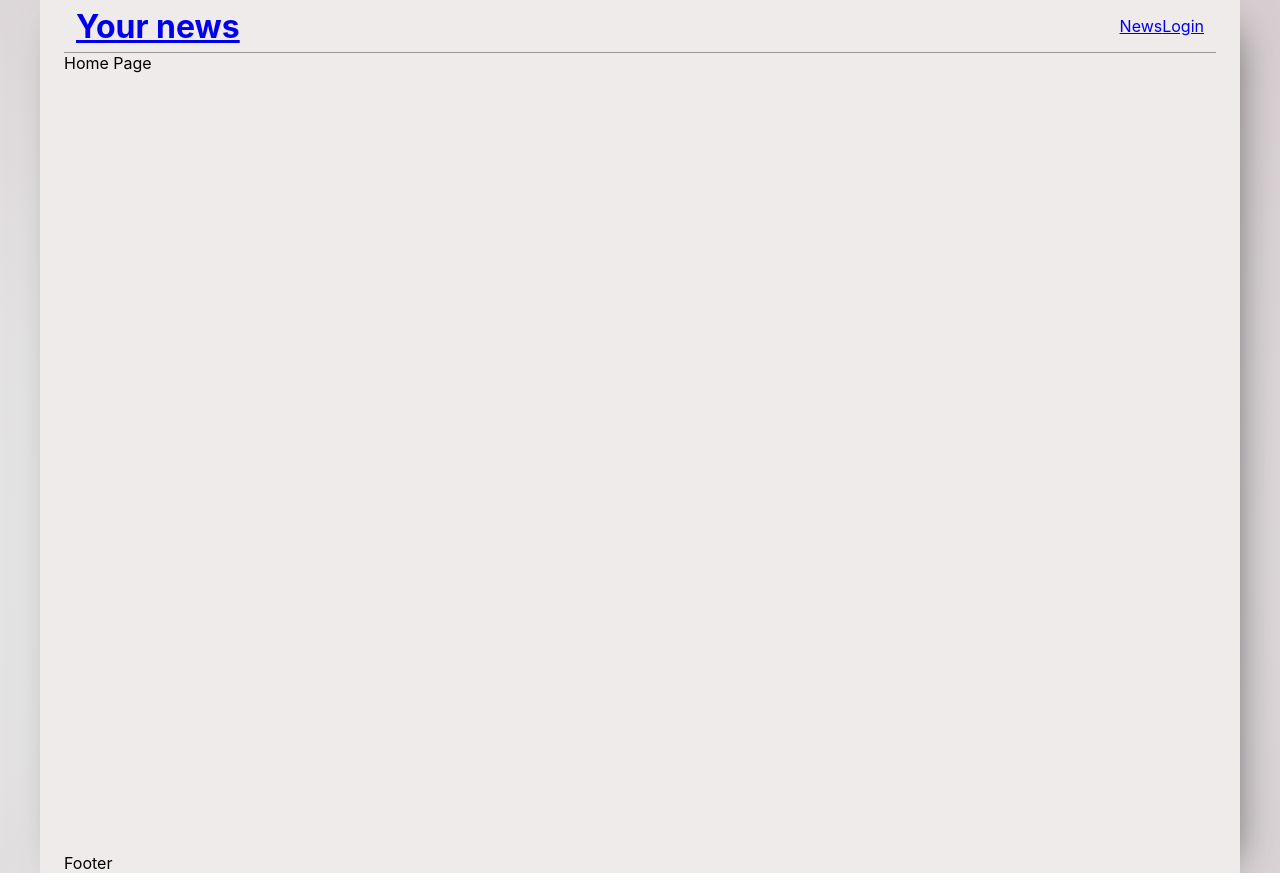
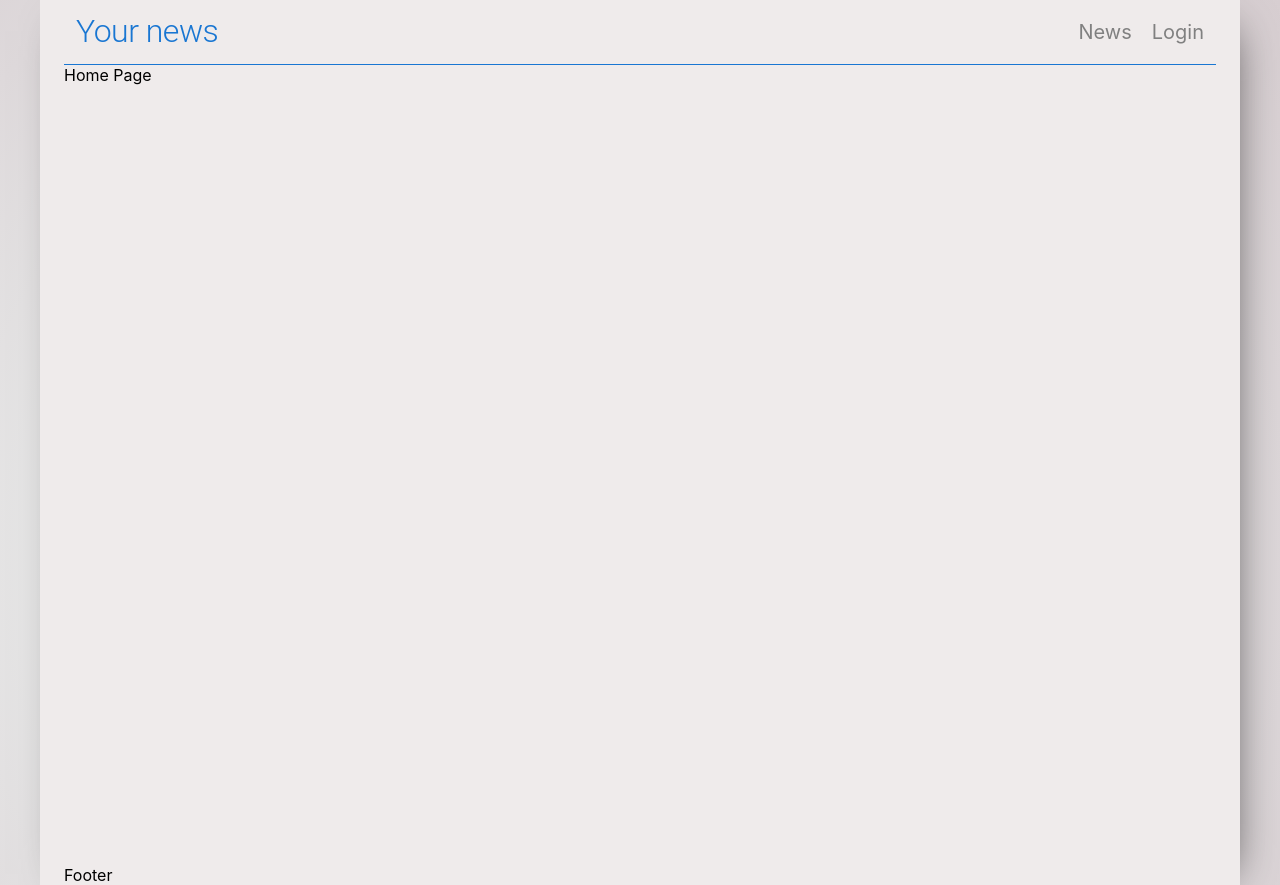
Before and after one commit to mamamamamaa/alter-ego-test, a React (Create React App) app: page / in a window 1280 px wide. Built offline with nearby package versions, Linux system fonts and the light colour scheme; no server answers; what i18next-xhr-backend would draw is missing.

Commit message:
add user page

```diff
--- a/package.json
+++ b/package.json
@@ -18,6 +18,7 @@
     "i18next-xhr-backend": "^3.2.2",
     "react": "^18.2.0",
     "react-dom": "^18.2.0",
+    "react-hot-toast": "^2.4.0",
     "react-i18next": "^12.1.5",
     "react-redux": "^8.0.5",
     "react-router-dom": "^6.8.1",
--- a/src/components/AppBar/AppBar.module.css
+++ b/src/components/AppBar/AppBar.module.css
@@ -0,0 +1,10 @@
+.navLink {
+  text-decoration: none;
+  color: grey;
+  font-size: 20px;
+}
+
+.navLink .active {
+  color: black;
+  border-bottom: #1976d2 2px solid;
+}
--- a/src/components/AppBar/AppBar.tsx
+++ b/src/components/AppBar/AppBar.tsx
@@ -2,22 +2,32 @@ import { FC } from "react";
 import { Logo } from "../Logo/Logo";
 import { NavLink } from "react-router-dom";
 import { useAuth } from "../../redux/hooks";
+import style from "./AppBar.module.css";
+import Box from "@mui/material/Box";
+import { Toaster } from "react-hot-toast";
 
 export const AppBar: FC = () => {
   const { isLoggedIn } = useAuth();
   return (
     <>
-      <NavLink to="/">
+      <Toaster />
+      <NavLink to="/" className={style.navLink}>
         <Logo />
       </NavLink>
-      <div>
-        <NavLink to="/news">News</NavLink>
+      <Box gap="20px" display="flex">
+        <NavLink to="/news" className={style.navLink}>
+          News
+        </NavLink>
         {isLoggedIn ? (
-          <NavLink to="/profile">Profile</NavLink>
+          <NavLink to="/profile" className={style.navLink}>
+            Profile
+          </NavLink>
         ) : (
-          <NavLink to="/login">Login</NavLink>
+          <NavLink to="/login" className={style.navLink}>
+            Login
+          </NavLink>
         )}
-      </div>
+      </Box>
     </>
   );
 };
--- a/src/components/Layout/Layout.module.css
+++ b/src/components/Layout/Layout.module.css
@@ -4,10 +4,10 @@
 }
 
 .boxStyles {
-  padding: 6px 12px;
+  padding: 12px;
   height: 40px;
   display: flex;
   align-items: center;
   justify-content: space-between;
-  border-bottom: 1px solid #989898;
+  border-bottom: 1px solid #1976d2;
 }
--- a/src/components/LoginForm/LoginForm.tsx
+++ b/src/components/LoginForm/LoginForm.tsx
@@ -12,6 +12,10 @@ import LockOutlinedIcon from "@mui/icons-material/LockOutlined";
 import Typography from "@mui/material/Typography";
 import Container from "@mui/material/Container";
 import { createTheme, ThemeProvider } from "@mui/material/styles";
+import { useAppDispatch, useAuth } from "../../redux/hooks";
+import toast from "react-hot-toast";
+import { login } from "../../redux/auth/authSlice";
+import { useEffect } from "react";
 
 const Copyright = (props: any) => {
   return (
@@ -23,7 +27,7 @@ const Copyright = (props: any) => {
     >
       {"Copyright © "}
       <Link color="inherit" href="https://mui.com/">
-        Your Website
+        YOUR NEWS
       </Link>{" "}
       {new Date().getFullYear()}
       {"."}
@@ -34,14 +38,30 @@ const Copyright = (props: any) => {
 const theme = createTheme();
 
 export const LoginForm = () => {
+  const dispatch = useAppDispatch();
+  const { error } = useAuth();
+
   const handleSubmit = (event: React.FormEvent<HTMLFormElement>) => {
     event.preventDefault();
     const data = new FormData(event.currentTarget);
-    console.log({
-      email: data.get("email"),
-      password: data.get("password"),
-    });
+
+    const userData = {
+      username: String(data.get("username")),
+      password: String(data.get("password")),
+    };
+
+    const isEmpty = Object.values(userData).includes("");
+
+    if (!isEmpty) {
+      dispatch(login(userData));
+    }
   };
+
+  useEffect(() => {
+    if (error) {
+      toast.error(error);
+    }
+  }, [error]);
 
   return (
     <ThemeProvider theme={theme}>
@@ -71,10 +91,9 @@ export const LoginForm = () => {
               margin="normal"
               required
               fullWidth
-              id="email"
-              label="Email Address"
-              name="email"
-              autoComplete="email"
+              id="username"
+              label="Username"
+              name="username"
               autoFocus
             />
             <TextField
@@ -86,10 +105,6 @@ export const LoginForm = () => {
               type="password"
               id="password"
               autoComplete="current-password"
-            />
-            <FormControlLabel
-              control={<Checkbox value="remember" color="primary" />}
-              label="Remember me"
             />
             <Button
               type="submit"
--- a/src/components/Logo/Logo.tsx
+++ b/src/components/Logo/Logo.tsx
@@ -1,3 +1,9 @@
+import Typography from "@mui/material/Typography";
+
 export const Logo = () => {
-  return <h1>Your news</h1>;
+  return (
+    <Typography variant="h1" fontSize={32} color={"#1976d2"}>
+      Your news
+    </Typography>
+  );
 };
--- /dev/null
+++ b/src/components/UserCard/UserCard.tsx
@@ -0,0 +1,37 @@
+import { FC, useEffect } from "react";
+import Box from "@mui/material/Box";
+import { useAppDispatch, useAuth } from "../../redux/hooks";
+import Typography from "@mui/material/Typography";
+import Button from "@mui/material/Button";
+import { logout } from "../../redux/auth/authSlice";
+
+export const UserCard: FC = () => {
+  const dispatch = useAppDispatch();
+  const { username } = useAuth();
+
+  const handleLogout = () => dispatch(logout());
+
+  return (
+    <>
+      <Box
+        display="flex"
+        justifyContent="center"
+        alignItems="center"
+        flexDirection="column"
+        paddingTop={10}
+        paddingBottom={10}
+        gap={5}
+      >
+        <Typography variant="h2" color="gray">
+          Welcome my friend -{" "}
+          <Box component="span" color="#1976d2">
+            {username}
+          </Box>
+        </Typography>
+        <Button size="medium" onClick={handleLogout}>
+          Logout
+        </Button>
+      </Box>
+    </>
+  );
+};
--- a/src/pages/UserPage.tsx
+++ b/src/pages/UserPage.tsx
@@ -1,7 +1,8 @@
 import { FC } from "react";
+import { UserCard } from "../components/UserCard/UserCard";
 
 const UserPage: FC = () => {
-  return <>User Page</>;
+  return <UserCard />;
 };
 
 export default UserPage;
--- a/src/redux/auth/authSlice.ts
+++ b/src/redux/auth/authSlice.ts
@@ -35,6 +35,7 @@ const authSlice = createSlice({
 
       if (isPassword && isUsername) {
         state.username = username;
+        state.isLoggedIn = true;
       } else {
         state.error = "Invalid email or password";
       }
@@ -45,6 +46,7 @@ const authSlice = createSlice({
       state.isLoading = true;
       state.error = undefined;
       state.username = "";
+      state.isLoggedIn = false;
       state.isLoading = false;
     },
   },
--- a/src/redux/store.ts
+++ b/src/redux/store.ts
@@ -16,7 +16,7 @@ import { newsReducer } from "./news/newsSlice";
 const authPersistConfig = {
   key: "auth",
   storage,
-  whitelist: ["username", "password, isLoggedIn"],
+  whitelist: ["username", "isLoggedIn"],
 };
 
 export const store = configureStore({
```
Also changed, not shown: 1 other file (tests, documents, lock files or other folders).
